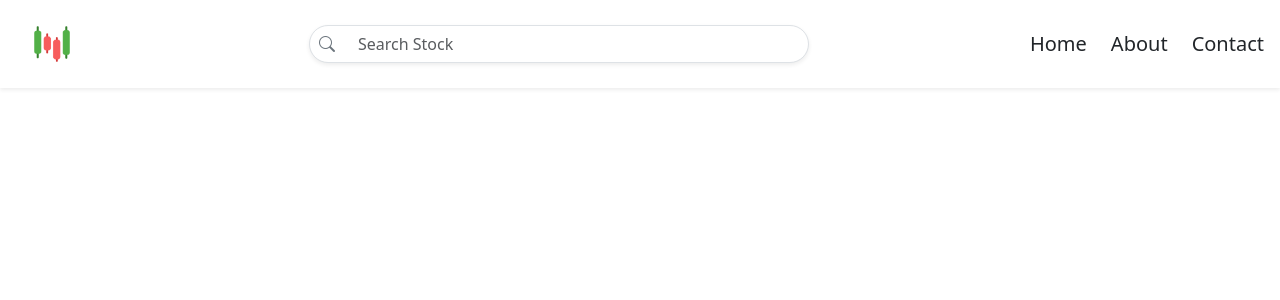
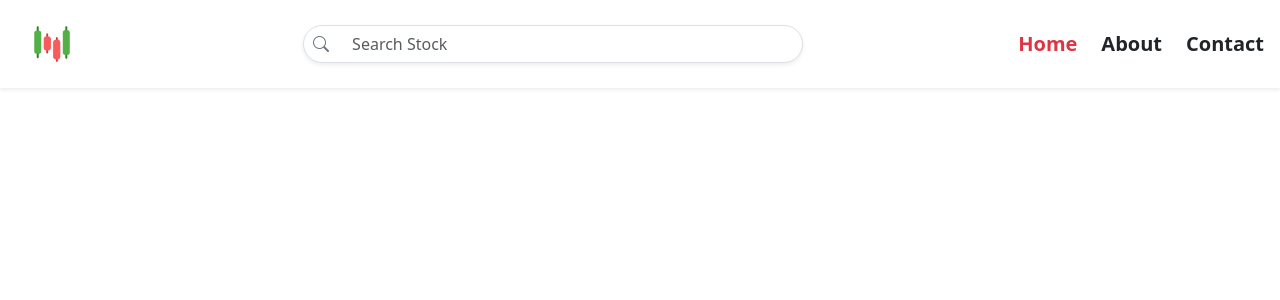
Before and after one commit to SuyogShirpe/react-stocks-screener, a React (Vite) app: page / in a window 1280 px wide. Shown: the top 300 px of the page. Built offline with nearby package versions, Linux system fonts and the light colour scheme.

Commit message:
changed link to navlink

```diff
--- a/src/components/Navbar.jsx
+++ b/src/components/Navbar.jsx
@@ -1,8 +1,10 @@
 import React from "react";
 import Logo from "../assets/Logo.png";
-import { Link } from "react-router-dom";
+import { NavLink } from "react-router-dom";
 
 function Navbar() {
+  const getNavLinkClass = ({ isActive }) =>
+    `nav-link ${isActive ? "text-danger fw-semibold" : "text-dark text-decoration-none fw-semibold" }`;
   return (
     <nav className="d-flex align-items-center px-3 py-2 shadow-sm bg-white">
       <img
@@ -12,7 +14,10 @@ function Navbar() {
         alt="Logo"
       />
       <div className="flex-grow-1 d-flex justify-content-center mx-3">
-        <div className="position-relative" style={{ maxWidth: "500px", width: "100%" }}>
+        <div
+          className="position-relative"
+          style={{ maxWidth: "500px", width: "100%" }}
+        >
           <i
             className="bi bi-search position-absolute"
             style={{
@@ -32,17 +37,21 @@ function Navbar() {
         </div>
       </div>
 
-
-
       <ul className="d-flex list-unstyled ms-auto gap-4 mb-0 fs-5">
-        <li >
-          <Link to="/" className="text-decoration-none text-dark">Home</Link>
+        <li>
+          <NavLink to="/" className={getNavLinkClass}>
+            Home
+          </NavLink>
         </li>
         <li>
-          <Link to="/about" className="text-decoration-none text-dark">About</Link>
+          <NavLink to="/about" className={getNavLinkClass}>
+            About
+          </NavLink>
         </li>
         <li>
-          <Link to="/contact" className="text-decoration-none text-dark">Contact</Link>
+          <NavLink to="/contact" className={getNavLinkClass}>
+            Contact
+          </NavLink>
         </li>
       </ul>
     </nav>
```
